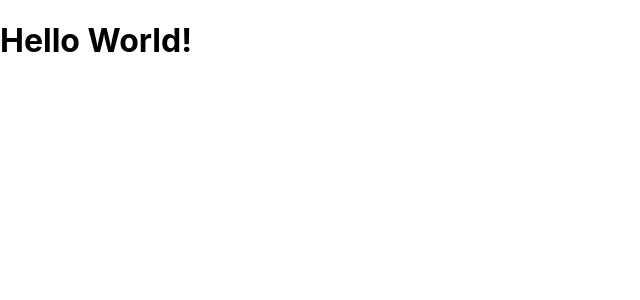
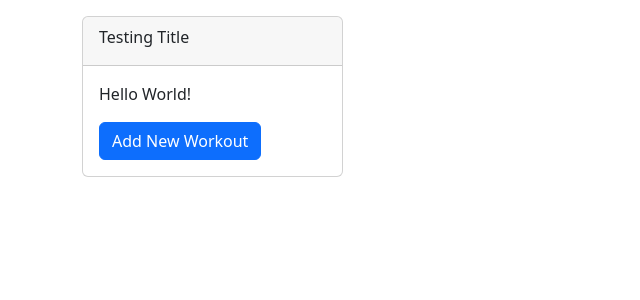
Before and after one commit to David-Ogden-III/first_react_project, a React (Create React App) app: page / in a window 1280 px wide. Shown: the top 300 px of the page, without its empty margins (0-640 px from the left). Built offline with nearby package versions, Linux system fonts and the light colour scheme.

Commit message:
Default Card

```diff
--- a/package.json
+++ b/package.json
@@ -10,6 +10,7 @@
     "react": "^18.2.0",
     "react-dom": "^18.2.0",
     "react-scripts": "5.0.1",
+    "reactstrap": "^9.1.9",
     "web-vitals": "^2.1.4"
   },
   "scripts": {
--- a/src/App.js
+++ b/src/App.js
@@ -1,10 +1,28 @@
-import logo from './logo.svg';
 import './App.css';
+import { Container, Row, Col, CardHeader, Card, CardBody, CardTitle, CardText, Button } from 'reactstrap';
 
 function App() {
   return (
-    <h1>Hello World!</h1>
+    <Container>
+      <Row className='mt-3'>
+        <Col md='3'>
+    <Card>
+    <CardHeader>
+      <CardTitle>
+        Testing Title
+      </CardTitle>
+    </CardHeader>
+      <CardBody>
+        <CardText>
+          Hello World!
+        </CardText>
+        <Button color='primary'>Add New Workout</Button>
+      </CardBody>
+    </Card>
+    </Col>
+    </Row>
+    </Container >
   );
-}
+};
 
 export default App;
--- a/src/index.js
+++ b/src/index.js
@@ -3,6 +3,7 @@ import ReactDOM from 'react-dom/client';
 import './index.css';
 import App from './App';
 import reportWebVitals from './reportWebVitals';
+import 'bootstrap/dist/css/bootstrap.min.css';
 
 const root = ReactDOM.createRoot(document.getElementById('root'));
 root.render(
```
Also changed, not shown: src/components/workoutFocus.js (added, +14 -0 lines), src/components/workouts.js (added, +26 -0 lines), 1 other file (tests, documents, lock files or other folders).
